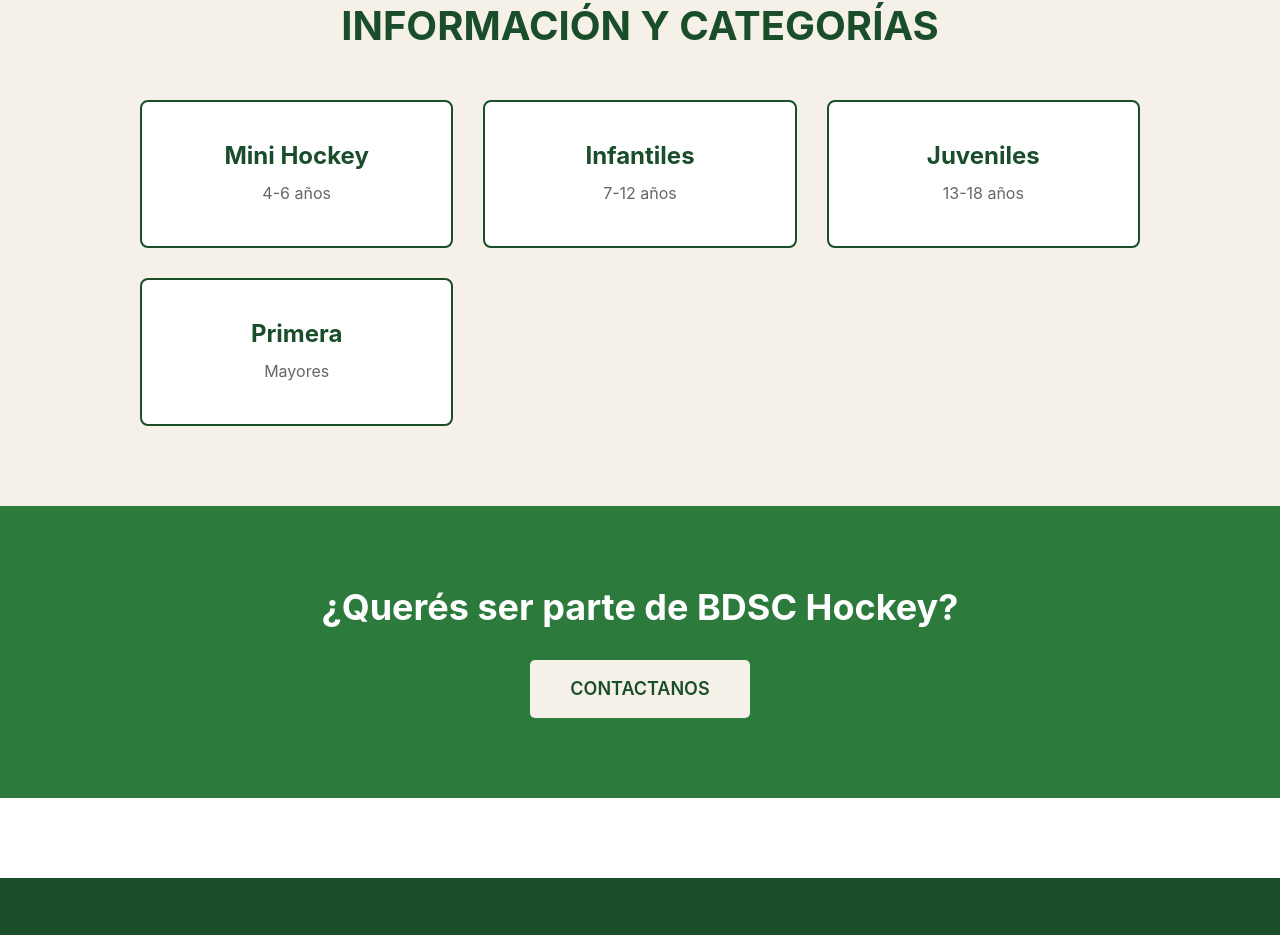
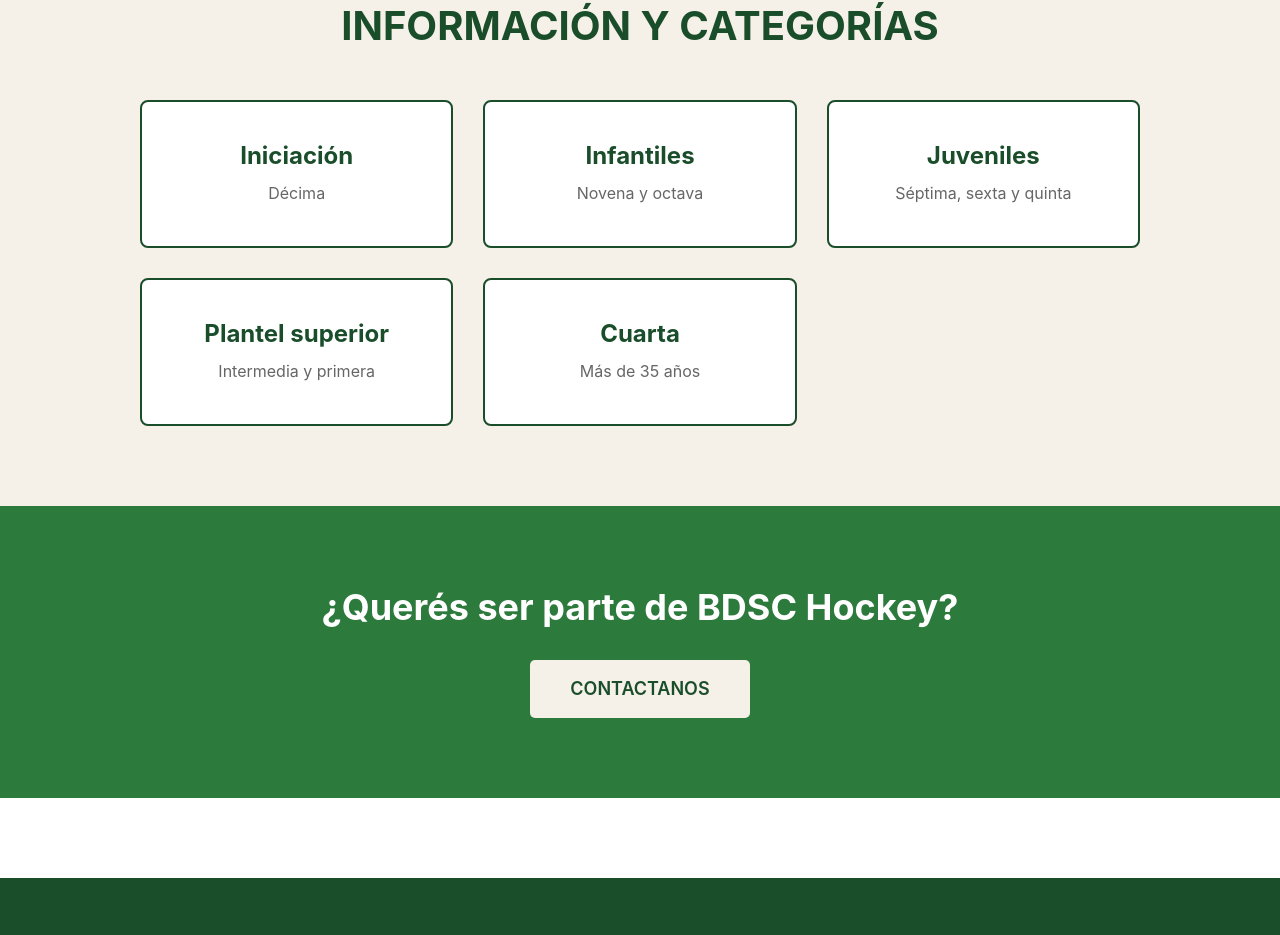
Before and after one commit to nicogomez94/BDSC, a React (Vite) app in the folder client/: page / in a window 1280 px wide. Shown: the part 1707-2642 px from the top of the page. Built offline with nearby package versions, Linux system fonts and the light colour scheme; no server answers; the HTML template or start-up script is replaced by a standard one.

Commit message:
fix home lucas

```diff
--- a/client/src/pages/Home.jsx
+++ b/client/src/pages/Home.jsx
@@ -83,20 +83,24 @@
           <h2>Información y Categorías</h2>
           <div className="categories-grid">
             <div className="category-card">
-              <h3>Mini Hockey</h3>
-              <p>4-6 años</p>
+              <h3>Iniciación</h3>
+              <p>Décima</p>
             </div>
             <div className="category-card">
               <h3>Infantiles</h3>
-              <p>7-12 años</p>
+              <p>Novena y octava</p>
             </div>
             <div className="category-card">
               <h3>Juveniles</h3>
-              <p>13-18 años</p>
+              <p>Séptima, sexta y quinta</p>
             </div>
             <div className="category-card">
-              <h3>Primera</h3>
-              <p>Mayores</p>
+              <h3>Plantel superior</h3>
+              <p>Intermedia y primera</p>
+            </div>
+            <div className="category-card">
+              <h3>Cuarta</h3>
+              <p>Más de 35 años</p>
             </div>
           </div>
         </div>
```
